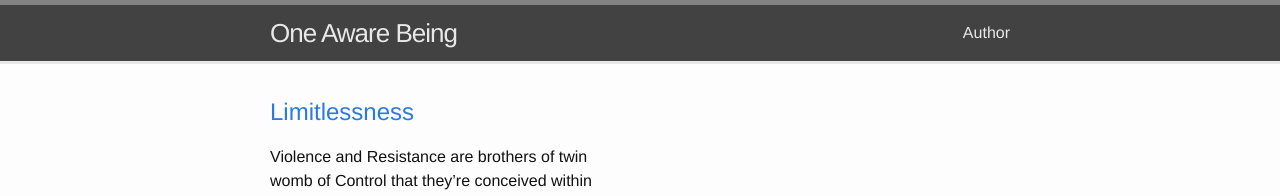
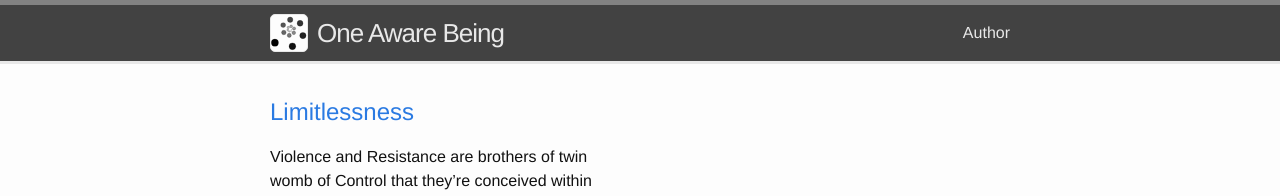
Before and after one commit to matyasmarkovics/matyasmarkovics.github.io, a Jekyll site: the page built from index.html, in a window 1280 px wide. Shown: the top 196 px of the page. Built offline with Jekyll 4.4.1, drawn with Linux system fonts in a browser that asks for light colours.

Commit message:
adding favicon and site icon

```diff
--- a/_includes/header.html
+++ b/_includes/header.html
@@ -1,6 +1,8 @@
 <header class="site-header">
 
   <div class="wrapper">
+
+    <span class="site-icon">{% include icon.svg icon_size = '36' %}</span>
 
     <a class="site-title" href="{{ site.baseurl }}/">{{ site.title }}</a>
 
--- a/_sass/_layout.scss
+++ b/_sass/_layout.scss
@@ -11,6 +11,16 @@
 
     // Positioning context for the mobile navigation icon
     position: relative;
+}
+
+.site-icon {
+    margin: 9px;
+    margin-left: 0px;
+    float: left;
+    background-color: #fdfdfd;
+    border: 1px solid #e8e8e8;
+    border-radius: 5px;
+    line-height: 0px;
 }
 
 .site-title {
@@ -42,6 +52,9 @@
         // Gaps between nav items, but not on the last one
         &:not(:last-child) {
             margin-right: 20px;
+        }
+        @include media-query($on-palm) {
+          color: $grey-color-dark;
         }
     }
 
```
Also changed, not shown: _includes/icon.svg (added), favicon.ico (added), favicon.svg (added).
